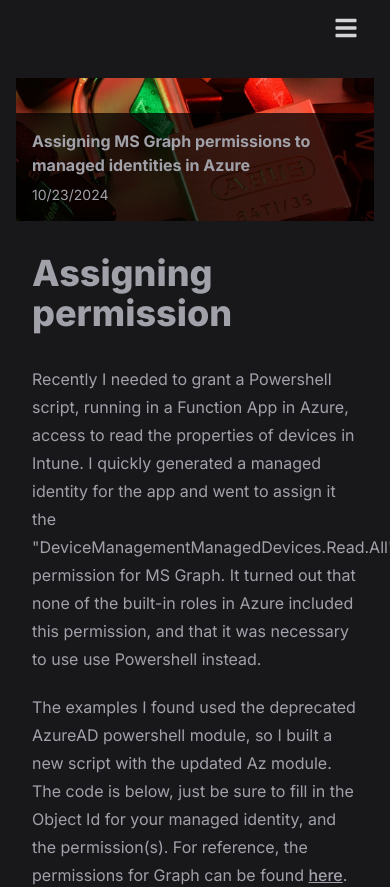
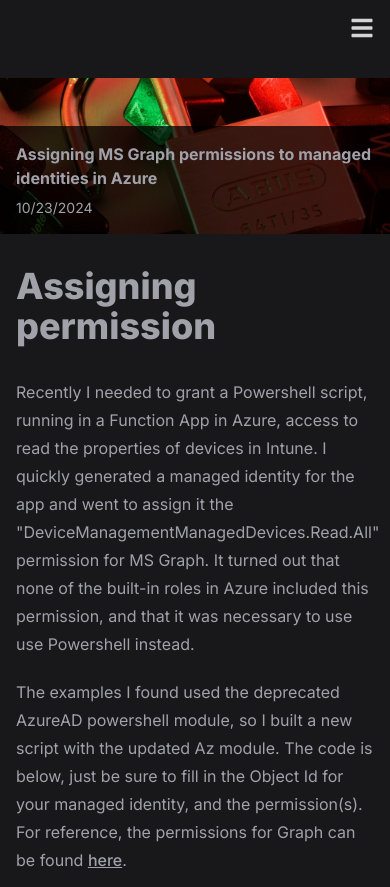
Before and after one commit to mattcbarrett/mattcbarrett.github.io, a Next.js app: page /posts/assigning-ms-graph-permission in a window 390 px wide. Shown: the top 887 px of the page. Built offline with nearby package versions, Linux system fonts and the light colour scheme.

Commit message:
remove margin on small viewports

```diff
--- a/app/posts/[slug]/page.tsx
+++ b/app/posts/[slug]/page.tsx
@@ -38,7 +38,7 @@ const page = ({ params }: Props) => {
 
   return (
     <div className="lg:container lg:mx-auto">
-      <div className="flex lg:flex-row lg:space-x-16 md:mx-8 mx-4 flex-col justify-center mb-4">
+      <div className="flex lg:flex-row lg:space-x-16 md:mx-8 flex-col justify-center mb-4">
           {/* Move Sidebar component after 3/5th width div to place sidebar on right side of page. Then change parent div to flex-col-reverse to ensure menu button appears at top of page on small viewports. */}
           <Sidebar tags={tags} tagsLower={tagsLower} />
           <div className="flex flex-col mt-8">
```
